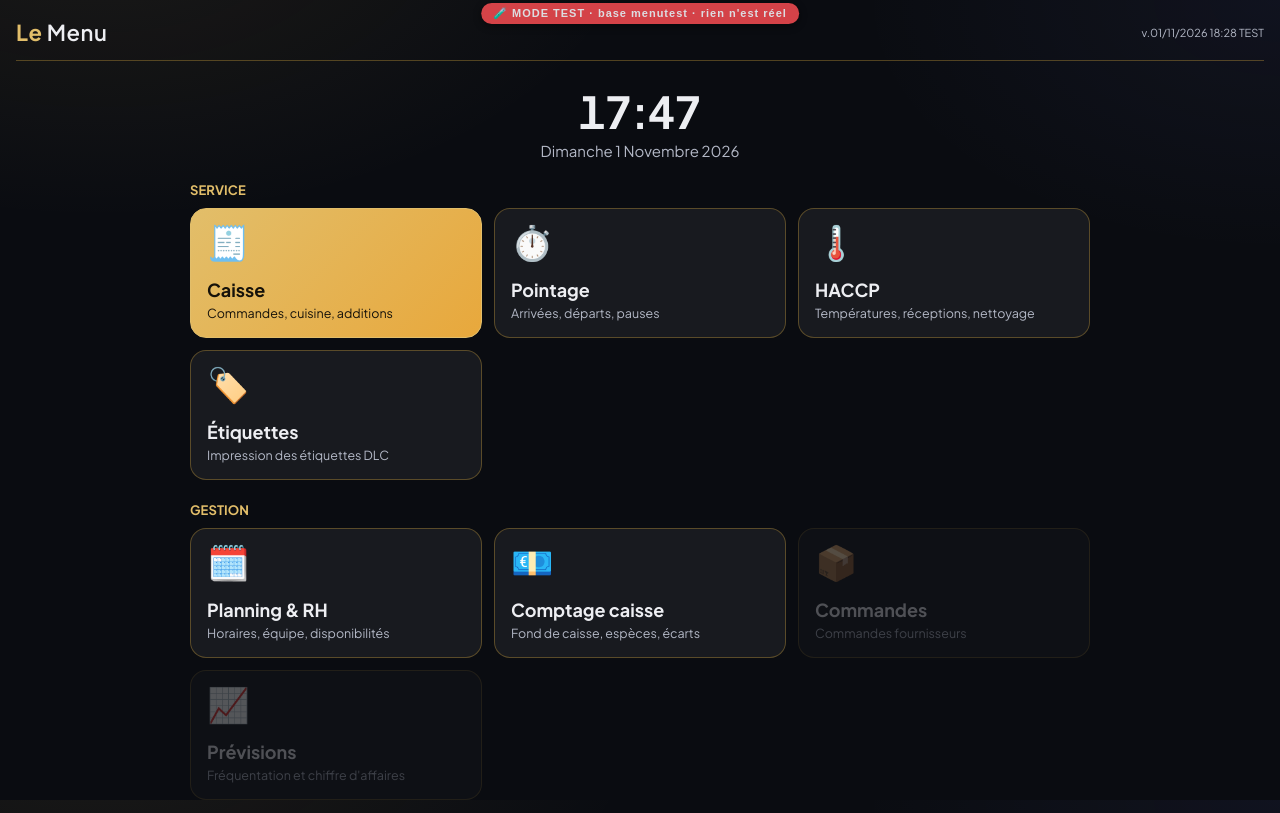
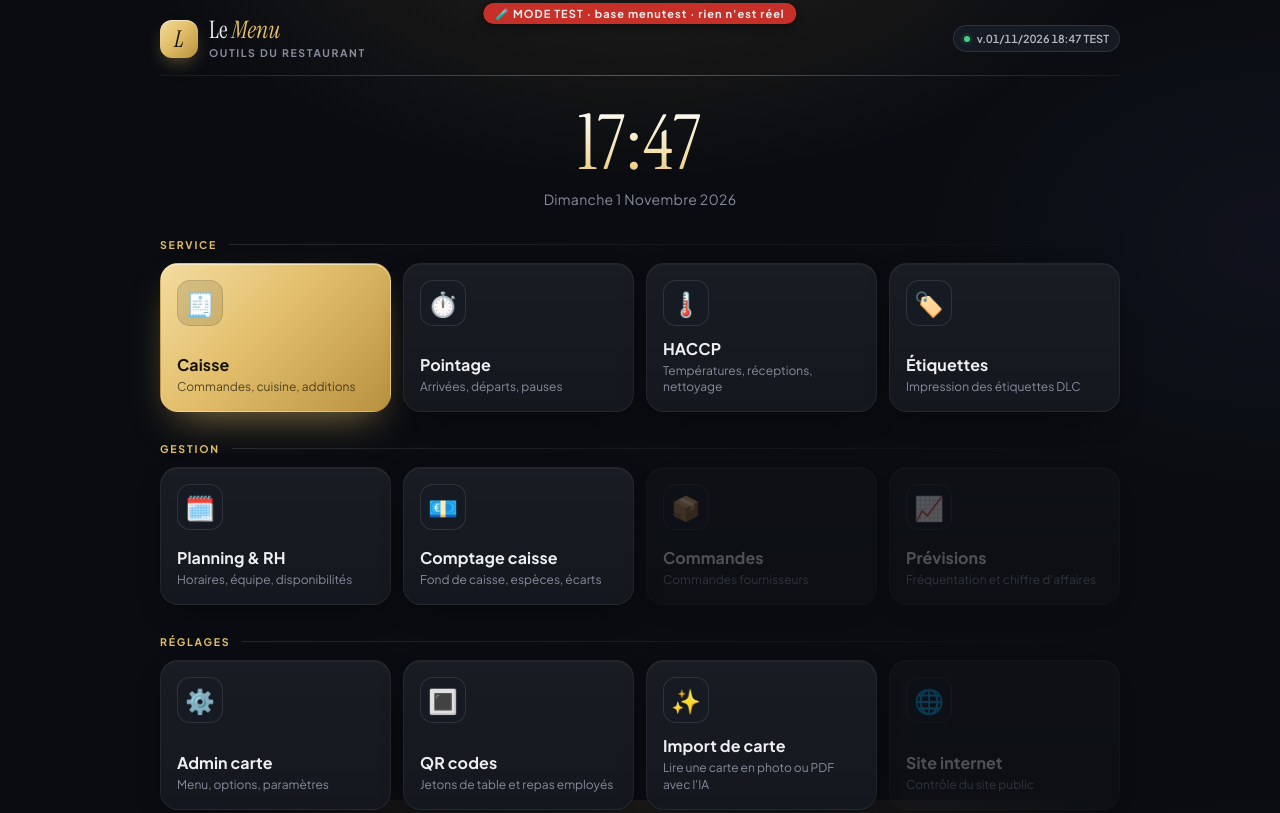
Before and after one commit to cevapizza11/menutest, a plain HTML site: page outils.html in a window 1280 px wide. Shown: the top 813 px of the page. Drawn offline with Linux system fonts and the light colour scheme.

Commit message:
Page outils : design sombre premium
Co-Authored-By: Claude Opus 5.5 <noreply@anthropic.com>
Claude-Session: https://claude.ai/code/session_01SbCGX5DGcYYaP9Mxnxg2K4

```diff
--- a/outils.html
+++ b/outils.html
@@ -7,11 +7,10 @@
 <meta name="mobile-web-app-capable" content="yes">
 <meta name="apple-mobile-web-app-status-bar-style" content="black-translucent">
 <meta name="apple-mobile-web-app-title" content="Le Menu">
+<meta name="theme-color" content="#0A0C11">
 <title>[TEST] Le Menu – Outils</title>
-<meta name="theme-color" content="#0A0C11">
 <link rel="preconnect" href="https://fonts.googleapis.com"><link rel="preconnect" href="https://fonts.gstatic.com" crossorigin>
 <link href="https://fonts.googleapis.com/css2?family=Instrument+Serif:ital@0;1&family=Plus+Jakarta+Sans:wght@400;500;600;700&display=swap" rel="stylesheet">
-
 <link rel="icon" type="image/png" href="outils-icon.png">
 <link rel="apple-touch-icon" href="outils-icon-180.png">
 <style>
@@ -60,112 +59,107 @@
   --violet-bg:rgba(169,139,250,.1);
 }
 
-  :root{
-    --app-bleu:#0b2a4a;
-    --app-bleu2:#123a63;
-    --app-or:#d4a63c;
-    --app-or-clair:#f0d48a;
-    --app-blanc:#ffffff;
-    --app-texte:#e9eef5;
-    --app-gris:#9fb2c8;
-  }
   *{box-sizing:border-box;margin:0;padding:0;-webkit-tap-highlight-color:transparent}
-  html{background:var(--surface-2)}
+  html{background:var(--bg)}
   html,body{min-height:100%}
   body{
-    font-family:-apple-system,BlinkMacSystemFont,"Segoe UI",Roboto,Helvetica,Arial,sans-serif;
-    background:radial-gradient(circle at 50% 0%, var(--surface-3) 0%, var(--surface-2) 60%) no-repeat, var(--surface-2);
-    color:var(--text);
-    min-height:100vh;
-    padding:env(safe-area-inset-top) 16px calc(24px + env(safe-area-inset-bottom));
+    font-family:var(--font);color:var(--text);min-height:100vh;-webkit-font-smoothing:antialiased;
+    background:
+      radial-gradient(800px 460px at 50% -120px,rgba(226,190,106,.13),transparent 65%),
+      radial-gradient(600px 420px at 100% 30%,rgba(120,130,255,.05),transparent 60%),
+      var(--bg);
+    background-attachment:fixed;
+    padding:env(safe-area-inset-top) 16px calc(28px + env(safe-area-inset-bottom));
   }
+  .page{max-width:960px;margin:0 auto}
+
+  /* Barre du haut */
   header{
-    display:flex;align-items:center;justify-content:space-between;
-    padding:18px 0 14px;border-bottom:1px solid rgba(212,166,60,.35);
-    gap:12px;
+    display:flex;align-items:center;justify-content:space-between;gap:12px;
+    padding:18px 0 16px;border-bottom:1px solid var(--line);position:relative;
   }
-  .marque{font-size:22px;font-weight:800;color:var(--gold);letter-spacing:.5px}
-  .marque span{color:var(--text);font-weight:600}
-  .version{font-size:11px;color:var(--text-2);white-space:nowrap}
-  .horloge{text-align:center;margin:22px 0 18px}
-  #heure{font-size:44px;font-weight:700;color:var(--text);font-variant-numeric:tabular-nums}
-  #date{font-size:15px;color:var(--text-2);margin-top:2px;text-transform:capitalize}
-  h2{font-size:13px;letter-spacing:1.5px;text-transform:uppercase;color:var(--gold);margin:22px 0 10px}
-  .grille{display:grid;grid-template-columns:repeat(2,1fr);gap:12px;max-width:900px}
+  header::after{content:"";position:absolute;left:0;right:0;bottom:-1px;height:1px;background:linear-gradient(90deg,transparent,var(--gold-ring),transparent)}
+  .marque{display:flex;align-items:center;gap:11px}
+  .brand-mark{
+    width:38px;height:38px;border-radius:12px;display:grid;place-items:center;flex-shrink:0;
+    background:var(--grad-gold);color:var(--ink);font-family:var(--font-display);font-style:italic;font-size:23px;
+    box-shadow:0 8px 20px -8px rgba(226,190,106,.65),inset 0 1px 0 rgba(255,255,255,.5);
+  }
+  .brand-name{font-family:var(--font-display);font-size:24px;line-height:1;color:var(--text)}
+  .brand-name em{color:var(--gold);font-style:italic}
+  .brand-sub{font-size:10.5px;letter-spacing:1.6px;text-transform:uppercase;color:var(--muted);font-weight:700;margin-top:4px}
+  .version{
+    font-size:11px;font-weight:600;color:var(--text-2);white-space:nowrap;font-variant-numeric:tabular-nums;
+    padding:6px 10px;border-radius:999px;background:var(--surface-2);border:1px solid var(--line-strong);
+  }
+  .version::before{content:"";display:inline-block;width:6px;height:6px;border-radius:50%;background:var(--green);margin-right:7px;vertical-align:1px;box-shadow:0 0 0 3px var(--green-bg)}
+
+  /* Horloge */
+  .horloge{text-align:center;margin:30px 0 8px}
+  #heure{
+    font-family:var(--font-display);font-size:76px;line-height:1;letter-spacing:1px;font-variant-numeric:tabular-nums;
+    background:linear-gradient(180deg,#FFFFFF 0%,var(--gold-hi) 70%,var(--gold) 100%);-webkit-background-clip:text;background-clip:text;color:transparent;
+  }
+  #date{font-size:14px;color:var(--muted);margin-top:8px;text-transform:capitalize;letter-spacing:.3px}
+
+  /* Sections */
+  h2{
+    display:flex;align-items:center;gap:12px;font-size:10.5px;letter-spacing:1.8px;text-transform:uppercase;
+    color:var(--gold);font-weight:700;margin:30px auto 12px;max-width:960px;
+  }
+  h2::after{content:"";flex:1;height:1px;background:linear-gradient(90deg,var(--line-strong),transparent)}
+  .grille{display:grid;grid-template-columns:repeat(2,1fr);gap:12px;max-width:960px;margin:0 auto}
   @media (min-width:700px){.grille{grid-template-columns:repeat(3,1fr)}}
-  .grille{margin:0 auto}
-  h2{max-width:900px;margin-left:auto;margin-right:auto}
+  @media (min-width:1000px){.grille{grid-template-columns:repeat(4,1fr)}}
+
+  /* Tuiles */
   a.tuile{
-    display:flex;flex-direction:column;align-items:flex-start;justify-content:space-between;
-    min-height:130px;padding:16px;border-radius:16px;text-decoration:none;
-    background:rgba(255,255,255,.06);border:1px solid rgba(212,166,60,.35);
-    color:var(--text);transition:transform .08s ease, background .15s ease;
+    position:relative;overflow:hidden;display:flex;flex-direction:column;align-items:flex-start;justify-content:space-between;
+    min-height:138px;padding:16px;border-radius:18px;text-decoration:none;color:var(--text);
+    background:linear-gradient(180deg,rgba(255,255,255,.035),rgba(255,255,255,.01)),var(--surface);
+    border:1px solid var(--line);box-shadow:var(--shadow);
+    transition:transform .12s ease,border-color .2s ease,background .2s ease;
   }
-  a.tuile:active{transform:scale(.97);background:rgba(212,166,60,.18)}
-  .ico{font-size:34px;line-height:1}
-  .nom{font-size:18px;font-weight:700;margin-top:10px}
-  .desc{font-size:12.5px;color:var(--text-2);margin-top:4px;line-height:1.3}
-  a.tuile.principale{background:linear-gradient(135deg,var(--gold) 0%,var(--amber) 100%);border-color:var(--gold)}
+  a.tuile::before{
+    content:"";position:absolute;inset:-1px;border-radius:inherit;pointer-events:none;opacity:0;transition:opacity .25s;
+    background:radial-gradient(220px 120px at 20% 0%,rgba(226,190,106,.14),transparent 70%);
+  }
+  a.tuile:hover{border-color:rgba(226,190,106,.32)}
+  a.tuile:hover::before{opacity:1}
+  a.tuile:active{transform:scale(.97)}
+  .ico{
+    font-size:24px;line-height:1;width:46px;height:46px;border-radius:13px;display:grid;place-items:center;
+    background:var(--surface-2);border:1px solid var(--line-strong);
+  }
+  .nom{font-size:16px;font-weight:700;margin-top:12px;letter-spacing:.1px}
+  .desc{font-size:12px;color:var(--muted);margin-top:4px;line-height:1.35}
+  a.tuile.principale{
+    background:var(--grad-gold);border-color:transparent;color:var(--ink);
+    box-shadow:0 18px 40px -16px rgba(226,190,106,.6),inset 0 1px 0 rgba(255,255,255,.5);
+  }
+  a.tuile.principale .ico{background:rgba(22,18,10,.12);border-color:rgba(22,18,10,.12)}
   a.tuile.principale .nom{color:var(--ink)}
-  a.tuile.principale .desc{color:var(--ink)}
-  footer{text-align:center;color:var(--text-2);font-size:11.5px;margin-top:28px}
-
-/* ==========================================================================
-   LE MENU — thème sombre premium commun aux applis du pack (01/11/2026)
-   ========================================================================== */
-html{color-scheme:dark}
-body{
-  font-family:var(--font)!important;color:var(--text);-webkit-font-smoothing:antialiased;
-  background:
-    radial-gradient(900px 500px at 8% -10%,rgba(226,190,106,.08),transparent 60%),
-    radial-gradient(700px 420px at 100% 0%,rgba(120,130,255,.06),transparent 60%),
-    var(--bg)!important;
-  background-attachment:fixed!important;
-}
-input,select,button,textarea{font-family:inherit}
-h1,h2{letter-spacing:.1px}
-input[type=text],input[type=number],input[type=email],input[type=tel],input[type=date],input[type=time],input[type=datetime-local],
-input[type=password],input[type=search],input[type=url],input:not([type]),select,textarea{
-  background-color:var(--bg-deep);color:var(--text);border-color:var(--border);transition:border-color .2s,box-shadow .2s;
-}
-input:focus,select:focus,textarea:focus{outline:none;border-color:var(--gold)!important;box-shadow:0 0 0 3px var(--gold-soft)}
-input::placeholder,textarea::placeholder{color:var(--faint)}
-input[type=checkbox],input[type=radio],input[type=range]{accent-color:var(--gold)}
-input[type=file]::file-selector-button{background:var(--surface-3);color:var(--text);border:1px solid var(--border);border-radius:8px;padding:6px 10px;margin-right:8px;cursor:pointer;font-weight:600}
-table{border-color:var(--line)}
-th{color:var(--text-2)}
-hr{border-color:var(--line)}
-a{color:var(--gold)}
-::selection{background:var(--gold-soft);color:var(--gold-hi)}
-*::-webkit-scrollbar{width:10px;height:8px}
-*::-webkit-scrollbar-thumb{background:var(--surface-3);border-radius:10px;border:2px solid var(--bg)}
-*::-webkit-scrollbar-track{background:transparent}
-.brand-mark-premium{
-  display:inline-grid;place-items:center;width:30px;height:30px;border-radius:9px;vertical-align:middle;margin-right:8px;
-  background:var(--grad-gold);color:var(--ink);font-family:var(--font-display);font-style:italic;font-size:19px;font-weight:400;
-  box-shadow:0 6px 16px -6px rgba(226,190,106,.6),inset 0 1px 0 rgba(255,255,255,.5);
-}
-/* Impression : on repasse automatiquement en noir sur blanc */
-@media print{
-  :root{
-    --bg:#fff;--bg-deep:#fff;--surface:#fff;--surface-2:#fff;--surface-3:#f2f2f2;--border:#999;--line:#ccc;--line-strong:#999;
-    --text:#000;--text-2:#222;--muted:#444;--faint:#666;--gold:#000;--gold-hi:#000;--gold-lo:#000;--ink:#000;
-    --green:#0a6b3a;--green-deep:#0a6b3a;--red:#a31515;--danger:#a31515;--blue:#0b4f8a;--blue-hi:#0b4f8a;--blue-deep:#0b4f8a;
-    --orange:#8a4b00;--amber:#8a5a00;--violet:#4b2a8a;--violet-hi:#4b2a8a;--green-hi:#0a6b3a;
-    --green-bg:transparent;--red-bg:transparent;--blue-bg:transparent;--amber-bg:transparent;--violet-bg:transparent;--gold-soft:transparent;
+  a.tuile.principale .desc{color:rgba(22,18,10,.7)}
+  footer{text-align:center;color:var(--faint);font-size:11.5px;margin-top:34px}
+  @media (max-width:420px){
+    .brand-sub{display:none}
+    #heure{font-size:64px}
+    .version{font-size:10px;padding:5px 8px}
+    .version::before{display:none}
   }
-  html{color-scheme:light}
-  body{background:#fff!important;color:#000!important}
-}
 </style>
 </head>
 <body>
-<div id="bandeauModeTest" style="position:fixed;top:3px;left:50%;transform:translateX(-50%);z-index:2147483647;pointer-events:none;background:var(--danger);color:var(--text);font:bold 11px/1 Arial,sans-serif;letter-spacing:1px;padding:5px 12px;border-radius:20px;box-shadow:0 2px 8px rgba(0,0,0,.5);opacity:.93;white-space:nowrap">🧪 MODE TEST · base menutest · rien n'est réel</div>
+<div id="bandeauModeTest" style="position:fixed;top:3px;left:50%;transform:translateX(-50%);z-index:2147483647;pointer-events:none;background:#d6332a;color:#fff;font:700 11px/1 var(--font);letter-spacing:1px;padding:5px 12px;border-radius:20px;box-shadow:0 2px 8px rgba(0,0,0,.5);opacity:.93;white-space:nowrap">🧪 MODE TEST · base menutest · rien n'est réel</div>
 <script>window.MODE_TEST=true;</script>
 
+<div class="page">
 <header>
-  <div class="marque">Le <span>Menu</span></div>
-  <div class="version">v.01/11/2026 18:28 TEST</div>
+  <div class="marque">
+    <div class="brand-mark">L</div>
+    <div><div class="brand-name">Le <em>Menu</em></div><div class="brand-sub">Outils du restaurant</div></div>
+  </div>
+  <div class="version">v.01/11/2026 18:47 TEST</div>
 </header>
 
 <div class="horloge">
@@ -234,6 +228,7 @@ a{color:var(--gold)}
 </div>
 
 <footer>🧪 Mode test : la caisse, l'admin, les QR codes, l'import de carte, le HACCP, la pointeuse, le planning, les étiquettes et le comptage caisse sont branchés sur la base de test. Les tuiles grisées sont les vraies applis, volontairement désactivées ici.<br>Chaque outil s'ouvre dans son propre onglet — cette page reste ouverte en permanence.</footer>
+</div>
 
 <script>
   function majHorloge(){
```
